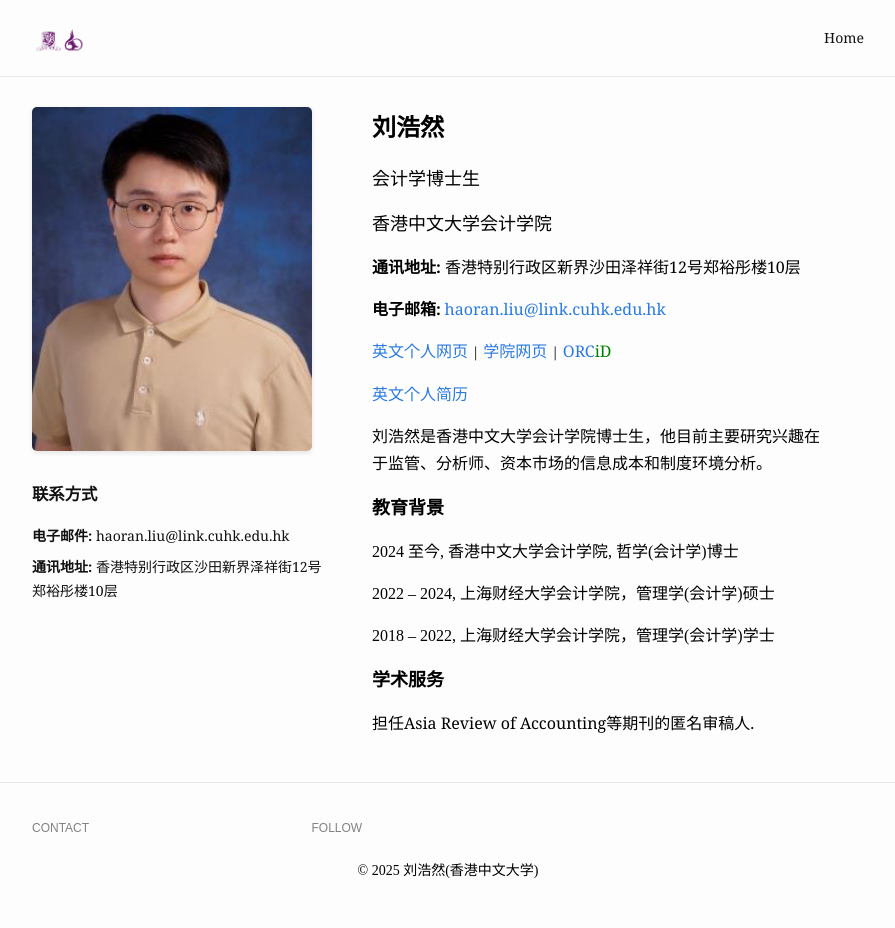
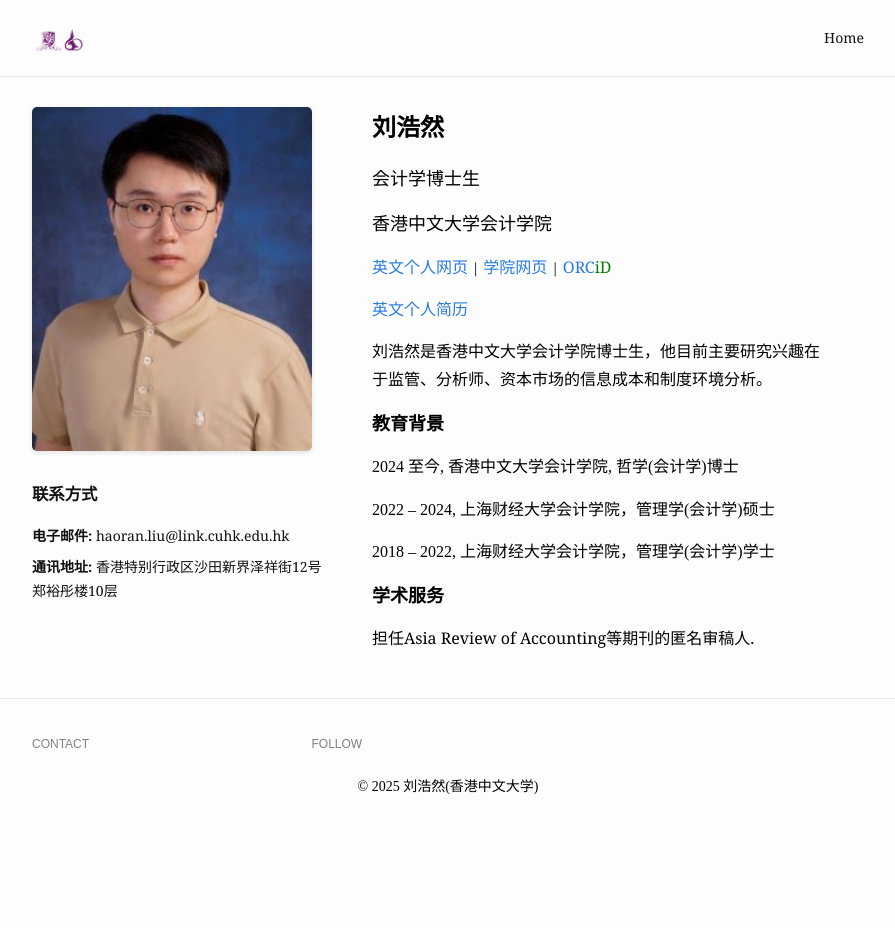
Before and after one commit to LeightonLiu/leightonliu.github.io, a Jekyll site: the page built from index.md, in a window 1280 px wide. Shown: the whole page, without its empty margins (192-1087 px from the left). Built offline with Jekyll 4.4.1, drawn with Linux system fonts in a browser that asks for light colours; after the commit the page ends 900 px from its top, so only the background shows below that.

Commit message:
Update index.md

```diff
--- a/index.md
+++ b/index.md
@@ -14,13 +14,6 @@ profile_picture:
 </p>
 <p>
 <font color="Black" size=4 class="aa">香港中文大学会计学院</font>
-</p>
-<p>
-<b><font color="Black" size=3 class="aa">通讯地址: </font></b> <font color="Black" size=3 class="aa"> 香港特别行政区新界沙田泽祥街12号郑裕彤楼10层 </font>
-</p>
-<p>
-<b><font color="Black" size=3>电子邮箱:</font></b>
-<font color="SteelBlue" size=3><a href="mailto:haoran.liu@link.cuhk.edu.hk">haoran.liu@link.cuhk.edu.hk</a> </font>
 </p>
 
 <p>
```
